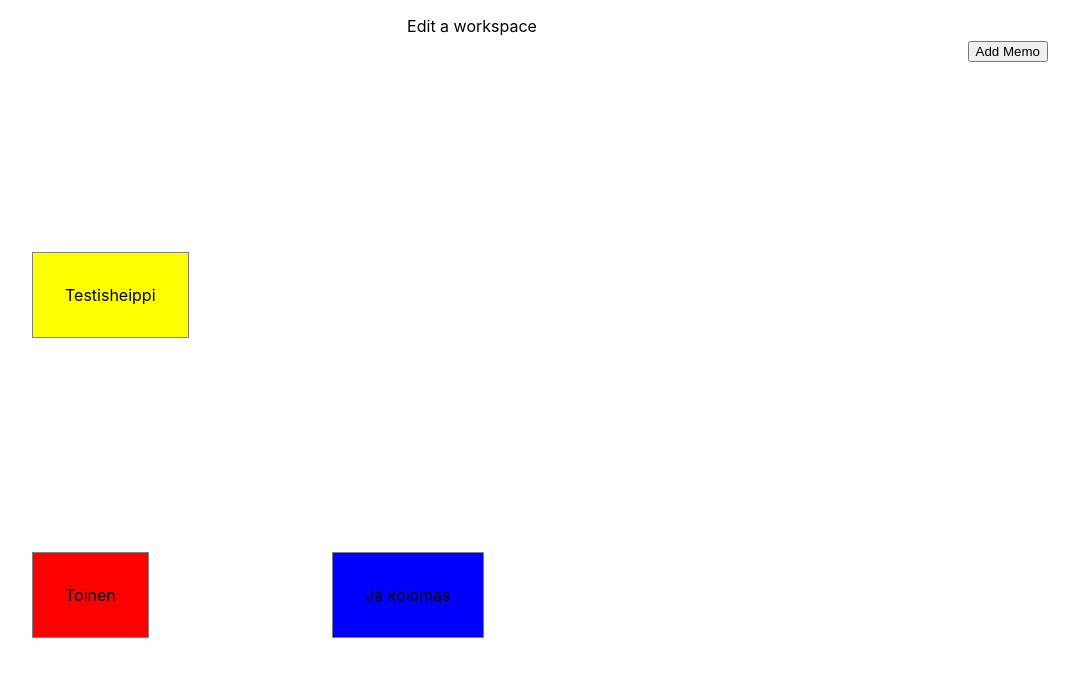
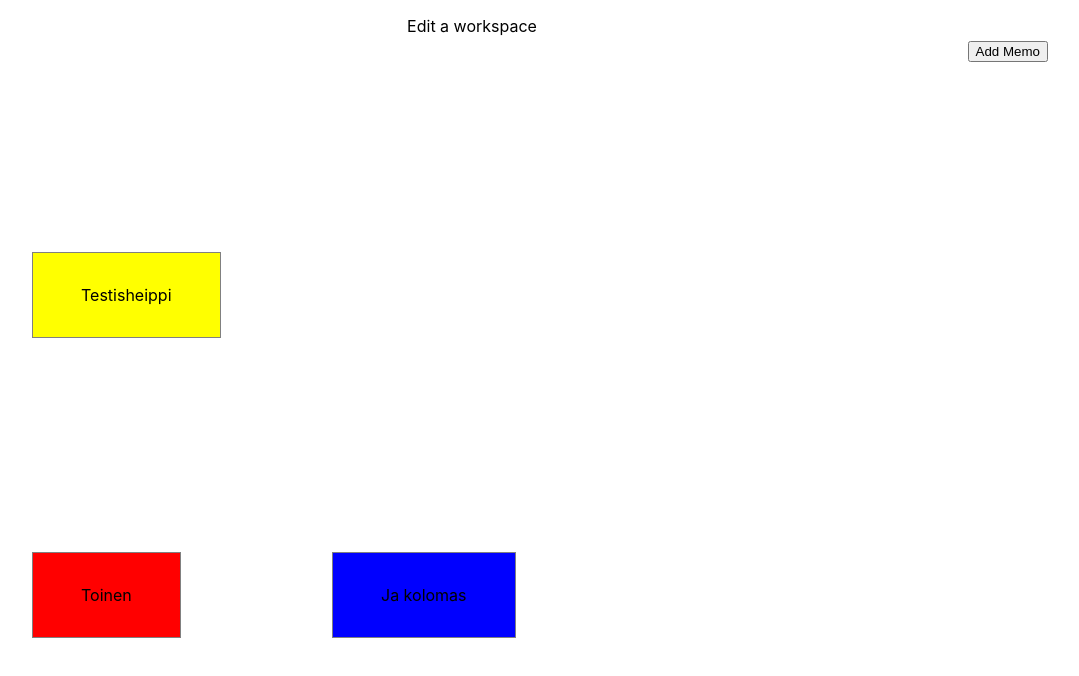
Before and after one commit to Mar-3/DistributedSystemsFinalProject, a React (Create React App) app in the folder frontend/: page / in a window 1280 px wide. Shown: the top 676 px of the page, without its empty margins (168-1247 px from the left). Built offline with nearby package versions, Linux system fonts and the light colour scheme.

Commit message:
Implemented editing memo text and color

```diff
--- a/frontend/src/App.js
+++ b/frontend/src/App.js
@@ -4,6 +4,7 @@ import initialObjects from './mockdata.json'
 import { useEffect, useState } from 'react';
 import { ContextMenu } from './UI/customContextMenu/ContextMenu';
 import {Toolbar } from './UI/Toolbar/Toolbar';
+import EditBox from './UI/EditBox/EditBox';
 
 
 
@@ -14,11 +15,11 @@ function App() {
     x:0,
     y:0
   })
+  const [editOpen, setEditOpen] = useState(false);
   const [objects, setObjects] = useState(initialObjects)
   const [selectedObjectId, setSelectedObjectId] = useState(null);
 
   const handleAddMemo = () => {
-    console.log("adding a memo to 60 60")
     const objs = [... objects];
     objs.push({objectId:parseInt(objects.splice(-1)[0].objectId) + 1, object:"memo", x:60, y:60, text:"New Memo", "bgcolor": "yellow"});
     console.log(objs)
@@ -40,8 +41,23 @@ function App() {
     objects.find((element) => {return element.objectId == objectId})
   }
 
-  const handleEditText = (objectId) => {
-    console.log('edit')
+  const handleEditObject = (objectId) => {
+    setEditOpen(true);
+  }
+
+  const editObject = (objectId, text, bgcolor) => {
+    const objs = [... objects];
+    const index = objs.findIndex((obj) => obj.objectId === objectId);
+    objs[index].text = text;
+    objs[index].bgcolor = bgcolor;
+
+    setEditOpen(false);
+    setObjects(objs);
+    setSelectedObjectId(null);
+  }
+
+  const handleEditClickOut = () => {
+    setEditOpen(false);
   }
 
   const handleRemove = (objectId) => {
@@ -77,7 +93,7 @@ function App() {
     setCmenuOpen(false);
     switch (option) {
       case 'edit':
-        handleEditText(selectedObjectId);
+        handleEditObject(selectedObjectId);
         break;
       case 'remove':
         handleRemove(selectedObjectId);
@@ -87,7 +103,6 @@ function App() {
         break;
       default:
     }
-    setSelectedObjectId(null);
   }
 
   return (
@@ -98,6 +113,7 @@ function App() {
         </p>
       </header>
       <Toolbar addMemo={handleAddMemo}/>
+      {editOpen && <EditBox objectId={selectedObjectId} editObject={editObject} handleEditOutClick={setEditOpen}/>}
       <div height={"100%"} className="workspace" style={{width:"100%", height:"50%"}}>
         {objects.map((object, index)=> {
           return (
--- /dev/null
+++ b/frontend/src/UI/EditBox/EditBox.js
@@ -0,0 +1,22 @@
+import { useEffect, useState } from "react"
+export const EditBox = ({objectId,  editObject, handleEditOutClick}) => {
+
+    const [text, setText] = useState('')
+    const [color, setColor] = useState('')
+
+
+    return (
+        <>
+        <div style={{padding: '3rem', position:'absolute', top:'50%', left:'50%', border:"1px solid gray"}}>
+            <h4>Editing Object {objectId}</h4>
+            <h5>color</h5><input onInput={(e) => setText(e.currentTarget.value)}></input>
+            <br></br>
+            <h5>color</h5><input onInput={(e) => setColor(e.currentTarget.value)}></input>
+            <br></br>
+            <button onClick={(e) => editObject(objectId, text, color)}>Update</button>
+        </div>
+        </>
+    )
+}
+
+export default EditBox;
--- a/frontend/src/objectComponents/Memo/Memo.css
+++ b/frontend/src/objectComponents/Memo/Memo.css
@@ -1,6 +1,23 @@
+.memo-main {
+    z-index: 5000;
+}
+
+
 .memo {
+    z-index: inherit;
     text-align: center;
+    max-width: 20rem;
     width: fit-content;
+    height: fit-content;
     padding: 2rem;
     border: 1px solid gray;
 }
+
+.memo-text {
+    z-index: inherit;
+    margin: 1rem;
+    text-wrap: wrap;
+    height: fit-content;
+    width:100%;
+    word-break: break-all;
+}
--- a/frontend/src/objectComponents/Memo/Memo.js
+++ b/frontend/src/objectComponents/Memo/Memo.js
@@ -8,7 +8,7 @@ export const Memo = ({props, handleDrag, handleOpenContextMenu}) => {
     const {objectId, object, x, y, text, bgcolor} = props;
 
     return (
-        <div style={{height:'0px'}}>
+        <div className='memo-main' style={{height:'0px'}}>
             <Draggable position={{x:x, y:y}} onStop={(e, data) => {
                 e.preventDefault();
                 handleDrag(objectId, e,  data);
@@ -19,7 +19,8 @@ export const Memo = ({props, handleDrag, handleOpenContextMenu}) => {
                         e.preventDefault();
                         handleOpenContextMenu(e, objectId);
                 }}>
-                <span className="memo-text">{text}</span>
+                <span textWrap={"wrap"} className="memo-text">{text}
+                    </span>
                 </div>
             </Draggable>
         </div>
```
